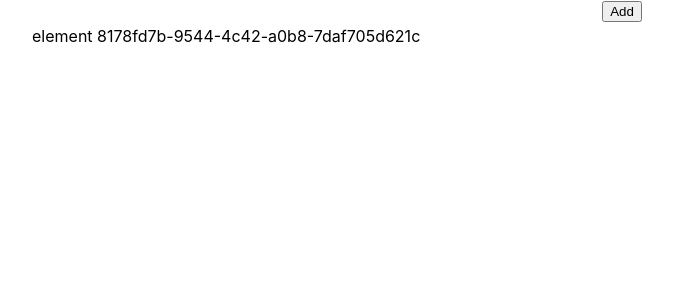
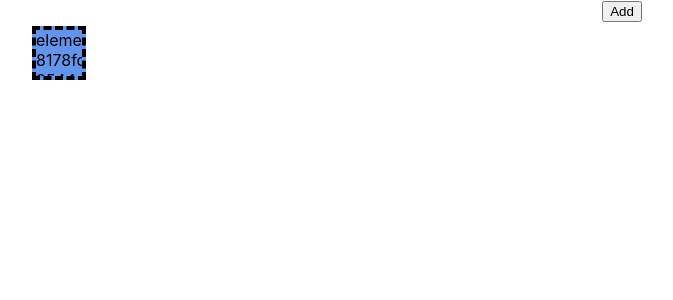
Before and after one commit to kardysm/simple-dnd-view, a React (Create React App) app: page / in a window 1280 px wide. Both pictures are taken after a click on the button "Add". Shown: the top 300 px of the page, without its empty margins (18-691 px from the left). Built offline with nearby package versions, Linux system fonts and the light colour scheme.

Commit message:
feat: style element

```diff
--- a/src/editor/EditorView.tsx
+++ b/src/editor/EditorView.tsx
@@ -32,11 +32,19 @@ const Draggable = styled.div<Coordinates>`
   top: ${props => props.y}px;
 `
 
+const ElementView = styled.div`
+  width: 46px;
+  height: 46px;
+  background: cornflowerblue;
+  border: 4px #000 dashed;
+  overflow: hidden;
+`
+
 const Element = (props: Element) => {
   const {id,x,y} = props;
   return <Draggable x={x} y={y}>
     <figure>
-      <span>element {id}</span>
+      <ElementView>element {id}</ElementView>
     </figure>
   </Draggable>
 }
```
